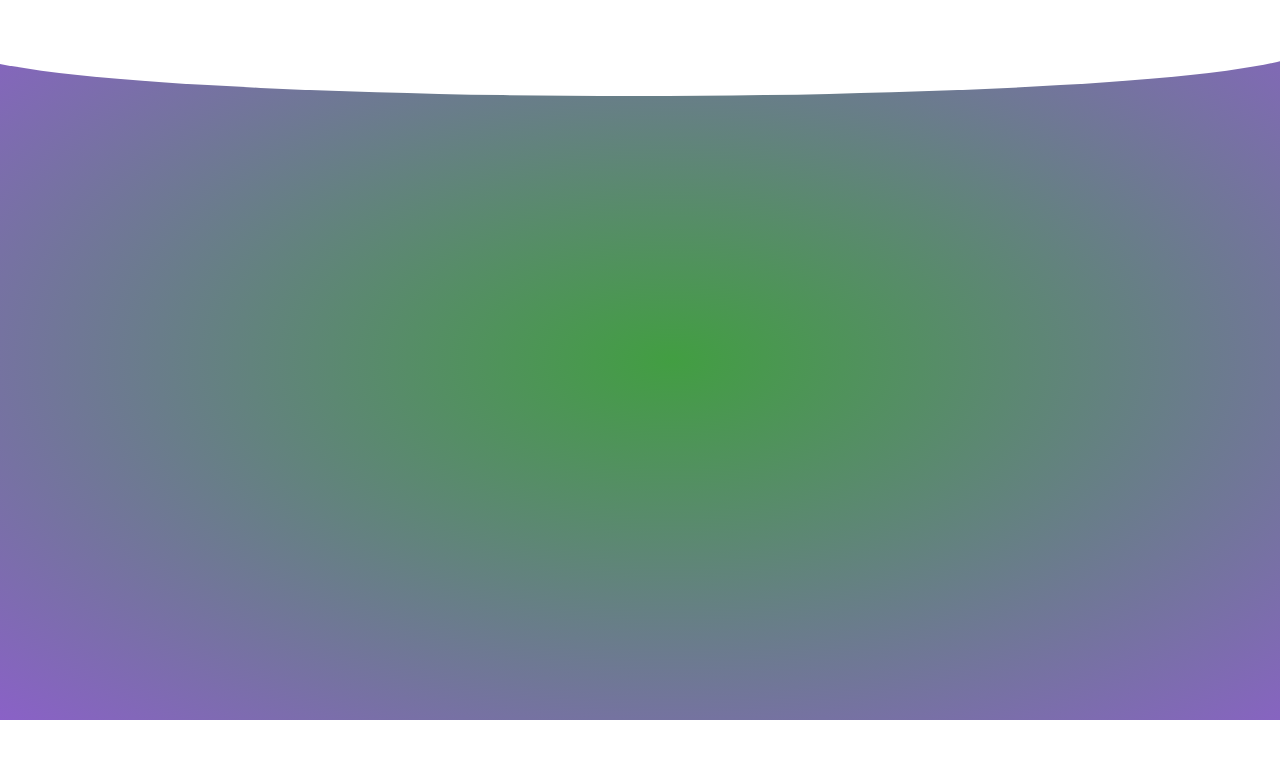
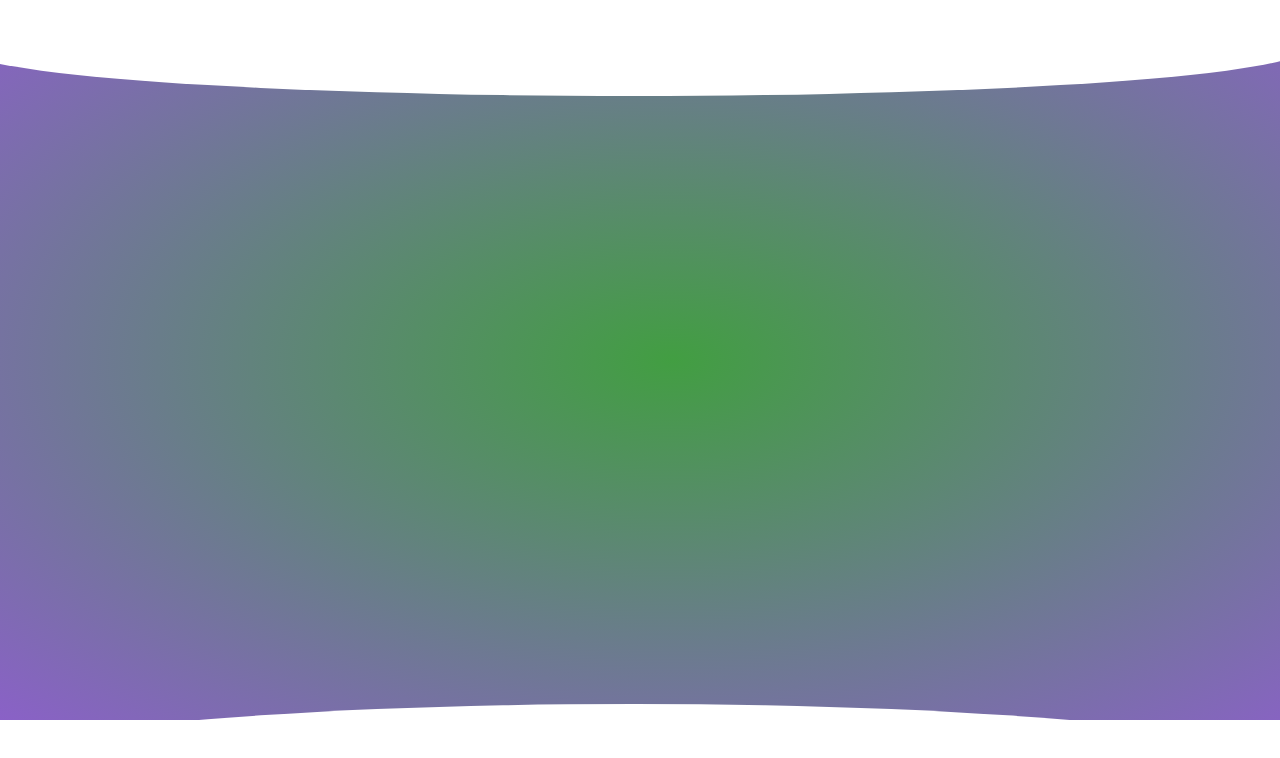
Before and after one commit to DanKlaver15/flashcards, a React (Create React App) app in the folder flashcards/: page / in a window 1280 px wide. Shown: the top 758 px of the page. Built offline with nearby package versions, Linux system fonts and the light colour scheme.

Commit message:
Added the footer to the DOM

```diff
--- a/flashcards/src/components/app.jsx
+++ b/flashcards/src/components/app.jsx
@@ -1,16 +1,16 @@
 import React, { Component } from 'react';
 import TitleBar from './TitleBar/titleBar';
+import Footer from './Footer/footer';
 import "./app.css";
 
 class App extends Component {
 	state={ }
 	render() {
 		return (
-			<body>
 				<div id="main">
 					<TitleBar />
+					<Footer />
 				</div>
-			</body>
 		);
 	}
 }
```
